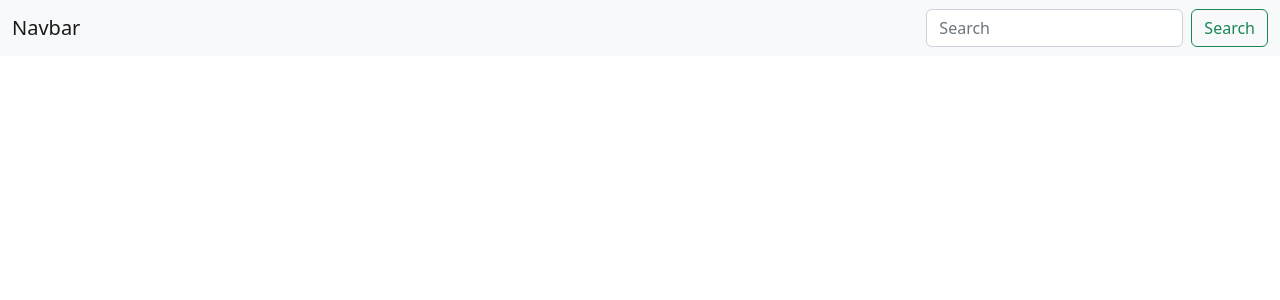
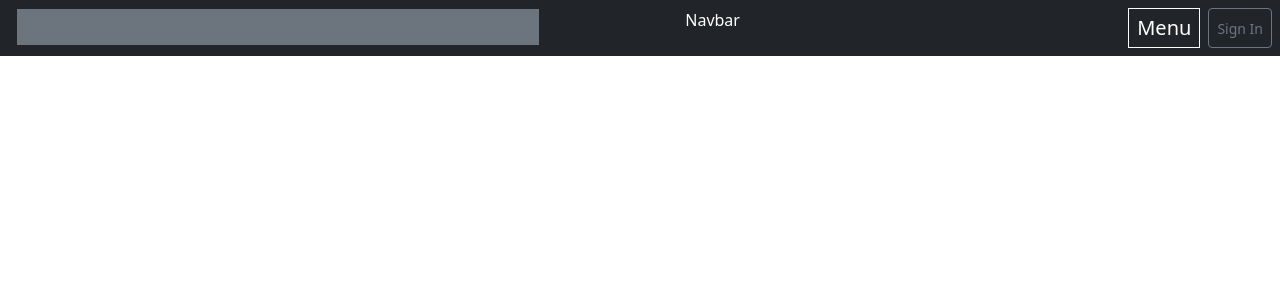
Before and after one commit to GitSourabh7/FreeCodeCamp, a React (Create React App) app: page / in a window 1280 px wide. Shown: the top 300 px of the page. Built offline with nearby package versions, Linux system fonts and the light colour scheme.

Commit message:
Navbar design saved

```diff
--- /dev/null
+++ b/src/App.css
@@ -0,0 +1,15 @@
+/* navigation bar */
+#nav-main {
+    display: flex;
+    justify-content: space-between;
+}
+
+#nav-right {
+    display: flex;
+    justify-content: flex-end;
+}
+
+#nav-mid {
+    display: flex;
+    justify-content: center;
+}
--- a/src/Components/navbar.jsx
+++ b/src/Components/navbar.jsx
@@ -1,23 +1,33 @@
 import React from "react";
-
+import "../App.css";
 const NavBar = () => {
   return (
-    <nav class="navbar bg-light">
-      <div class="container-fluid">
-        <a class="navbar-brand">Navbar</a>
-        <form class="d-flex" role="search">
-          <input
-            class="form-control me-2"
-            type="search"
-            placeholder="Search"
-            aria-label="Search"
-          />
-          <button class="btn btn-outline-success" type="submit">
-            Search
-          </button>
-        </form>
+    <div className="py-2 bg-dark " id="nav-main">
+      <div className="flex-fill ms-3 pe-3" id="nav-left">
+        <input
+          className="form-control me-2 rounded-0 bg-secondary border-dark text-white"
+          type="search"
+          placeholder="Search 9,000+ tutorials"
+          aria-label="Search"
+        />
       </div>
-    </nav>
+      <div className="flex-fill " id="nav-mid">
+        <a className="align-middle navbar-brand text-white " href="/">
+          Navbar
+        </a>
+      </div>
+      <div className="flex-fill" id="nav-right">
+        <button
+          class="btn btn-sm text-white border-white rounded-0 fs-5"
+          type="button "
+        >
+          Menu
+        </button>
+        <button class="btn btn-sm btn-outline-secondary mx-2" type="button">
+          Sign In
+        </button>
+      </div>
+    </div>
   );
 };
 
```
